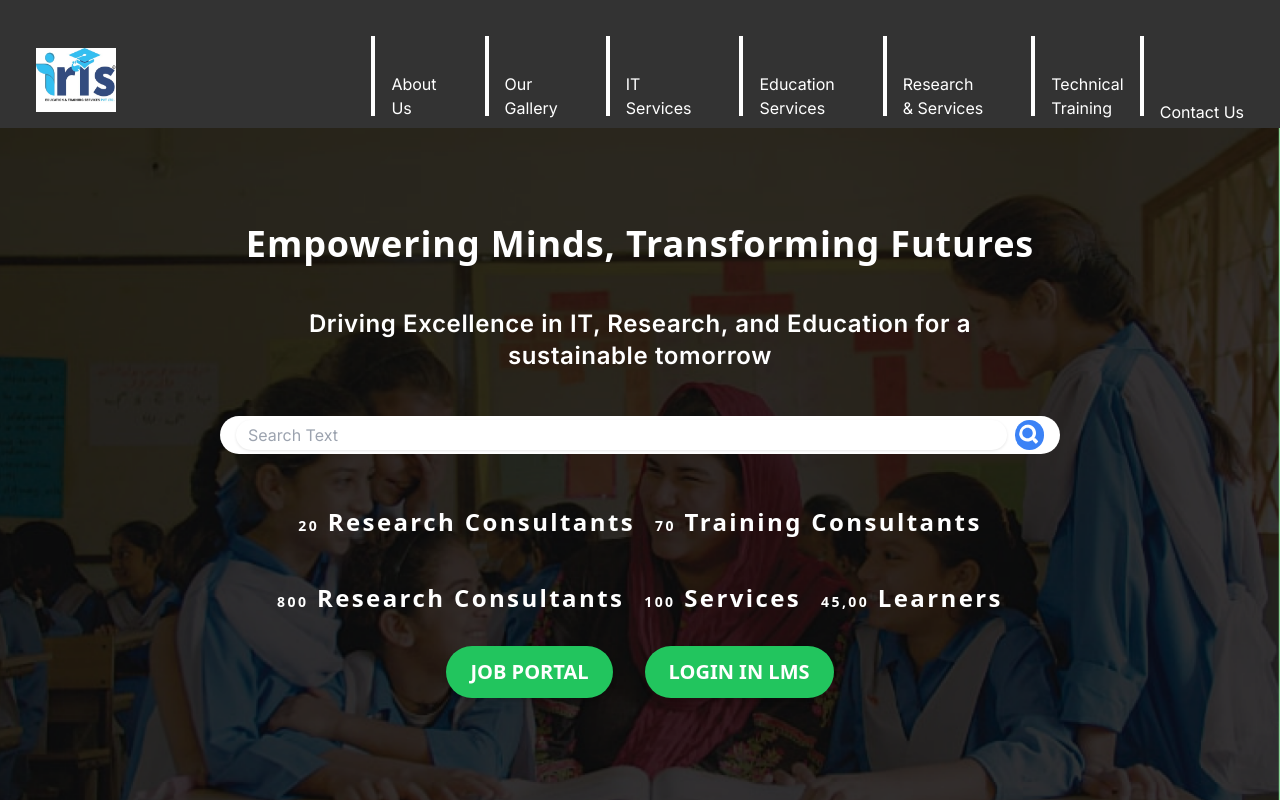
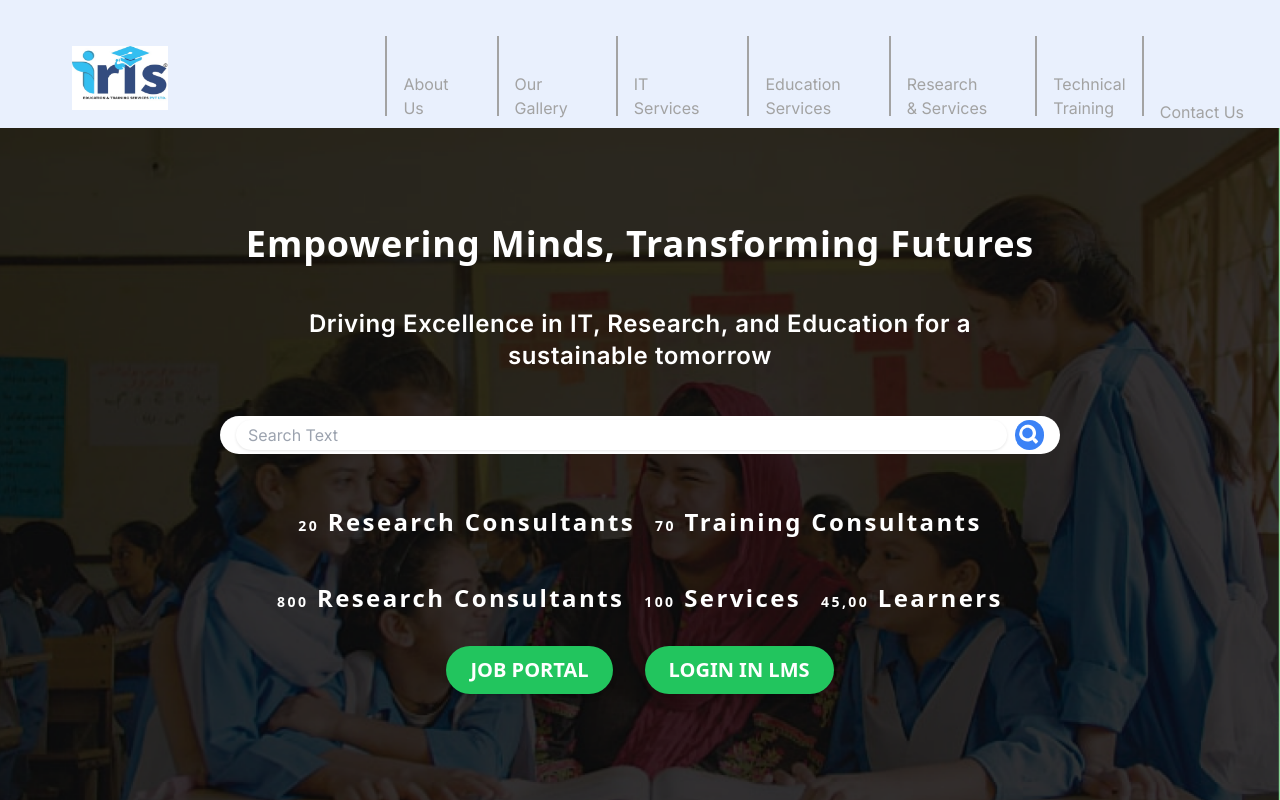
Before and after one commit to NirmaAbro/IRIS_NextJS_Website, a Next.js app: page / in a window 1280 px wide. Shown: the top 800 px of the page. Built offline with nearby package versions, Linux system fonts and the light colour scheme.

Commit message:
nav logo,color,and layout changed

```diff
--- a/components/Button.tsx
+++ b/components/Button.tsx
@@ -3,10 +3,10 @@ import React from "react";
 const Button = () => {
   return (
     <div className="flex gap-4 md:gap-6 lg:gap-8 justify-center items-center">
-      <button className="bg-green-500 hover:bg-green-600 py-1 text-sm px-2 md:py-3 md:px-5 lg:py-3 lg:px-6 text-white  md:text-lg lg:text-xl font-semibold font-sans rounded-full shadow-md transition duration-300">
+      <button className="bg-green-500 hover:bg-green-600 py-1 text-sm px-2 md:py-3 md:px-5 lg:py-2.5 lg:px-6 text-white  md:text-lg lg:text-xl font-semibold font-sans rounded-full shadow-md transition duration-300">
         JOB PORTAL
       </button>
-      <button className="bg-green-500 hover:bg-green-600 py-1 text-sm px-2 md:py-3 md:px-5 lg:py-3 lg:px-6 text-white  md:text-lg lg:text-xl font-semibold font-sans rounded-full shadow-md transition duration-300">
+      <button className="bg-green-500 hover:bg-green-600 py-1 text-sm px-2 md:py-3 md:px-5 lg:py-2.5 lg:px-6 text-white  md:text-lg lg:text-xl font-semibold font-sans rounded-full shadow-md transition duration-300">
         LOGIN IN LMS
       </button>
     </div>
--- a/components/Hero.tsx
+++ b/components/Hero.tsx
@@ -26,9 +26,9 @@ const Hero = () => {
         className="z-0"
       />
       <div className="absolute inset-x-0 top-0 mx-2.5 flex flex-col items-center justify-center text-center text-white gap-4">
-        <h1 className="font-sans font-bold text-xl leading-7 mt-9 text-center
+        <h1 className="font-sans font-extrabold text-xl leading-7 mt-9 text-center
                sm:text-3xl sm:leading-10 sm:whitespace-nowrap
-               md:font-extrabold md:-tracking-tight md:text-3xl md:leading-10 md:mt-24 lg:text-4xl">
+               md:font-extrabold md:-tracking-tight md:text-3xl md:leading-10 md:mt-24 lg:font-extrabold lg:text-4xl">
           Empowering Minds, Transforming Futures
         </h1>
         <h5 className="sm:text-base sm:leading-6 sm:tracking-wider sm:m-2 text-xs md:text-2xl  md:mt-7 md:tracking-wide font-semibold">
--- a/components/Navbar.tsx
+++ b/components/Navbar.tsx
@@ -37,19 +37,19 @@ function Navbar() {
   };
 
   return (
-    <nav className="bg-black opacity-80 text-white p-9 pb-1 z-50 sticky top-0 w-full transition-all duration-300" style={{ height: navHeight }}>
+    <nav className="bg-[#E4EDFD] opacity-80 text-white p-9 pb-1 z-50 sticky top-0 w-full transition-all duration-300" style={{ height: navHeight }}>
       <div className="mx-auto">
         <div className="flex justify-between items-center">
-          <div className="text-xl">
+          <div className="">
             <Image
               src={logo}
               alt="Logo"
-              className="h-10 w-11 lg:h-16 lg:w-20"
+              className="ml-5 md:ml-9 mb-2.5 md:mb-1 h-7 w-10 md:h-10 md:w-14 lg:h-16 lg:w-24"
             />
           </div>
 
           {/* Line icons for mobile */}
-          <div className="lg:hidden flex gap-4 text-2xl text-white">
+          <div className="lg:hidden flex gap-4 text-2xl text-[#8C8C8C]">
             <div className="cursor-pointer text-2xl">
               <FaSearch />
             </div>
@@ -60,21 +60,21 @@ function Navbar() {
 
           {/* Menu items */}
           <div className="hidden lg:flex space-x-4">
-            <div className="h-20 w-1 bg-white"></div>
+            <div className="h-20 w-0.5 bg-[#8C8C8C]"></div>
             <div
               className="relative mt-9 pb-1 pl-0 pr-8"
               onMouseEnter={handleAboutMouseEnter}
               onMouseLeave={handleMouseLeave}
             >
-              <a href="#" className="hover:underline mt-9">
+              <a href="#" className=" mt-9 text-[#8C8C8C]">
                 About <br /> Us
               </a>
               {isAboutHovered && (
-                <div className="absolute left-0  top-full mt-2 w-48 bg-black text-white shadow-lg rounded">
-                  <a href="#" className="block px-4 py-0 hover:bg-black" >
+                <div className="absolute left-0  top-full mt-2 w-48 rounded">
+                  <a href="#" className="block px-4 py-0 text-[#8C8C8C]" >
                     Our People
                   </a>
-                  <a href="#" className="block px-4 py-0 hover:bg-black">
+                  <a href="#" className="block px-4 py-0 text-[#8C8C8C] ">
                     Join our Team
                   </a>
                   {/* <a href="#" className="block px-4 py-0 hover:bg-black">
@@ -84,31 +84,31 @@ function Navbar() {
               )}
             </div>
 
-            <div className="h-20 w-1 bg-white"></div>
+            <div className="h-20 w-0.5 bg-[#8C8C8C]"></div>
             <div
               className="relative mt-9 pb-1 pl-0 pr-8"
               onMouseEnter={handleServicesMouseEnter}
               onMouseLeave={handleMouseLeave}
             >
-              <a href="#" className="hover:underline mt-9">
+              <a href="#" className=" mt-9 text-[#8C8C8C]">
                 Our <br /> Gallery
               </a>
 
               {isServicesHovered && (
-                <div className="absolute left-0 top-full mt-2 w-48 bg-black text-white shadow-lg rounded">
-                  <a href="#" className="block px-4 py-0 hover:bg-black">
+                <div className="absolute left-0 top-full mt-2 w-48 bg-[#E4EDFD] rounded">
+                  <a href="#" className="block px-4 py-0 text-[#8C8C8C]">
                     Adult Courses
                   </a>
-                  <a href="#" className="block px-4 py-0 hover:bg-black">
+                  <a href="#" className="block px-4 py-0 text-[#8C8C8C]">
                     Apprenticeship
                   </a>
-                  <a href="#" className="block px-4 py-0 hover:bg-black">
+                  <a href="#" className="block px-4 py-0 text-[#8C8C8C]">
                     Commercial Training
                   </a>
-                  <a href="#" className="block px-4 py-0 hover:bg-black">
+                  <a href="#" className="block px-4 py-0 text-[#8C8C8C]">
                     Sector Base
                   </a>
-                  <a href="#" className="block px-4 py-0 hover:bg-black">
+                  <a href="#" className="block px-4 py-0">
                     Fully Funded Digital Skill Training
                   </a>
                   {/* <a href="#" className="block px-4 py-0 hover:bg-black">
@@ -118,24 +118,24 @@ function Navbar() {
               )}
             </div>
 
-            <div className="h-20 w-1 bg-white"></div>
-            <a href="/OurCourses" className="hover:underline mt-9 pb-1 pl-0 pr-8">
+            <div className="h-20 w-0.5 bg-[#8C8C8C]"></div>
+            <a href="/OurCourses" className=" mt-9 pb-1 pl-0 pr-8 text-[#8C8C8C]">
               IT <br /> Services
             </a>
-            <div className="h-20 w-1 bg-white"></div>
-            <a href="#" className="hover:underline mt-9 pb-1 pl-0 pr-8">
+            <div className="h-20 w-0.5 bg-[#8C8C8C]"></div>
+            <a href="#" className=" mt-9 pb-1 pl-0 pr-8 text-[#8C8C8C]">
               Education <br /> Services
             </a>
-            <div className="h-20 w-1 bg-white"></div>
-            <a href="#" className="hover:underline mt-9 pb-1 pl-0 pr-8">
+            <div className="h-20 w-0.5 bg-[#8C8C8C]"></div>
+            <a href="#" className=" mt-9 pb-1 pl-0 pr-8 text-[#8C8C8C]">
               Research <br /> & Services
             </a>
-            <div className="h-20 w-1 bg-white"></div>
-            <a href="#" className="hover:underline mt-9 ">
+            <div className="h-20 w-0.5 bg-[#8C8C8C]"></div>
+            <a href="#" className=" mt-9 text-[#8C8C8C]">
               Technical <br /> Training
             </a>
-            <div className="h-20 w-1 bg-white"></div>
-            <a href="#" className="hover:underline mt-16">
+            <div className="h-20 w-0.5 bg-[#8C8C8C]"></div>
+            <a href="#" className=" mt-16 text-[#8C8C8C]">
               Contact Us
             </a>
           </div>
```
